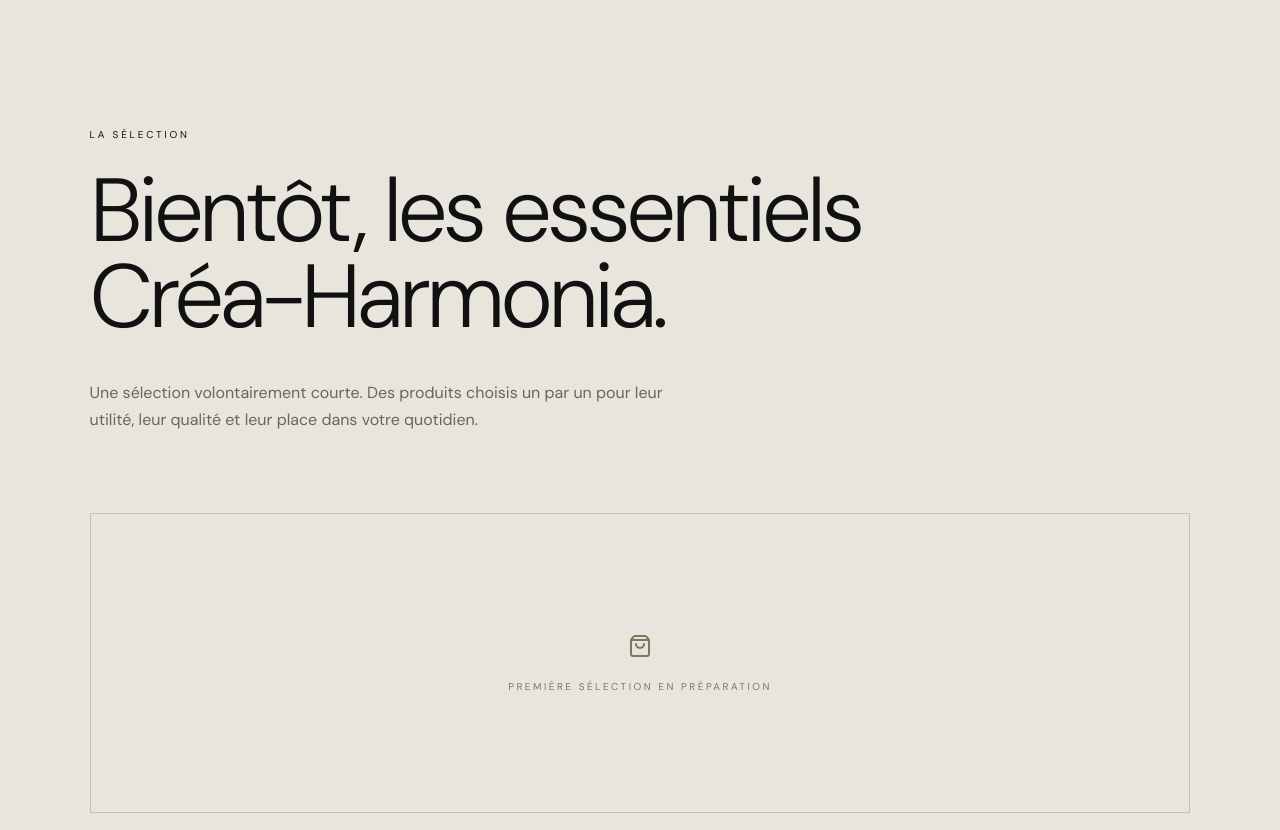
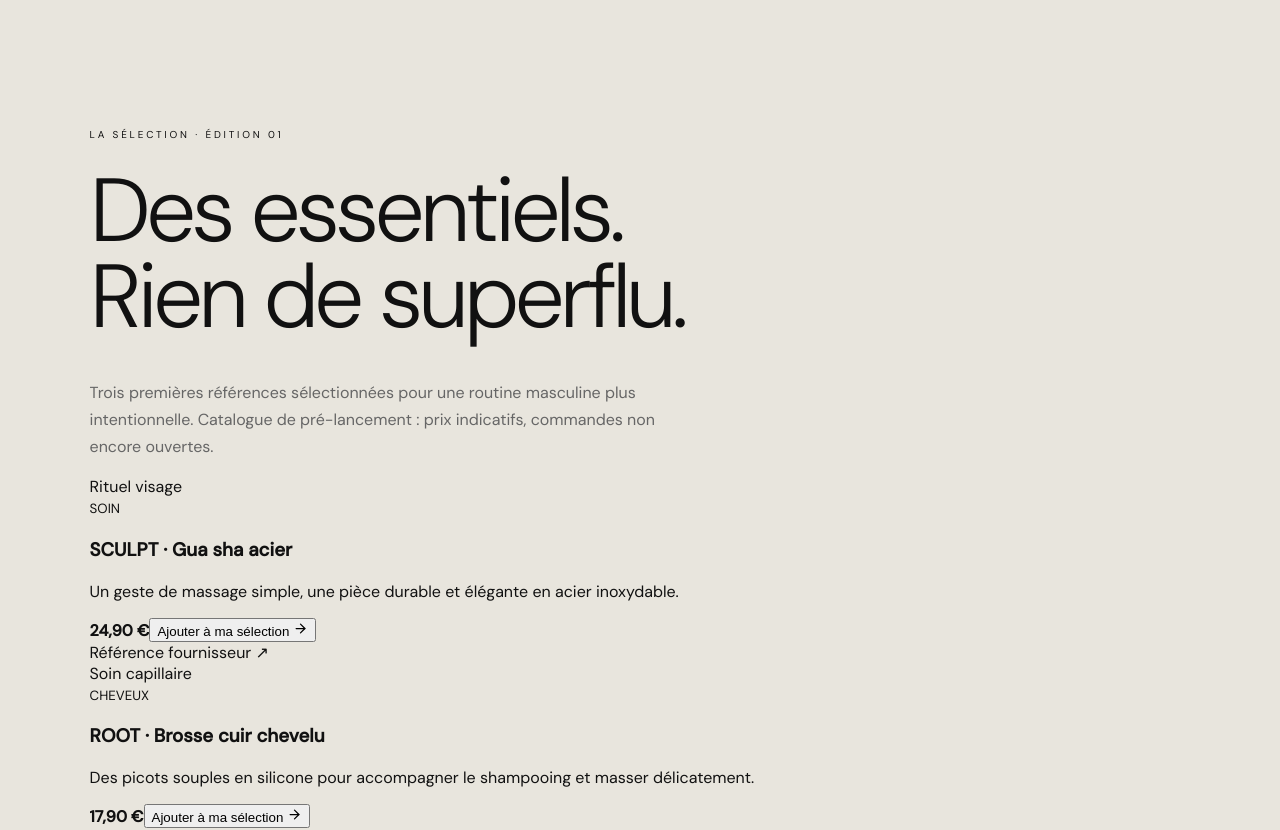
Before and after one commit to augustinteman/crea-harmonia, a React (Vite) app: page / in a window 1280 px wide. Shown: the part 5300-6130 px from the top of the page. Built offline with nearby package versions, Linux system fonts and the light colour scheme; a web font is replaced by a local one.

Commit message:
Add curated launch catalogue and selection drawer

```diff
--- a/src/main.jsx
+++ b/src/main.jsx
@@ -1,7 +1,11 @@
 import React,{useEffect,useState}from'react';import{createRoot}from'react-dom/client';import{ArrowRight,Menu,X,ShoppingBag,Sparkles}from'lucide-react';import'./style.css';
 const univers=[['01','Soin','Une sélection pensée pour prendre soin de soi avec simplicité et exigence.'],['02','Cheveux','Des essentiels choisis pour construire une routine nette, efficace et personnelle.'],['03','Barbe & Rasage','Précision, confort et caractère dans les gestes du quotidien.'],['04','Hygiène','Les fondamentaux, repensés comme un rituel de respect envers soi-même.'],['05','Silhouette & Posture','Des objets utiles au service d’une présence plus assurée.'],['06','Accessoires','Peu de choses. Les bonnes choses. Celles qui accompagnent vraiment.']];
-function App(){const[open,setOpen]=useState(false);useEffect(()=>{const o=new IntersectionObserver(e=>e.forEach(x=>x.isIntersecting&&x.target.classList.add('show')),{threshold:.12});document.querySelectorAll('.reveal').forEach(x=>o.observe(x));return()=>o.disconnect()},[]);return <main>
-<nav><a className="brand" href="#">CRÉA—HARMONIA</a><div className="desktop"><a href="#vision">Vision</a><a href="#univers">Univers</a><a href="#histoire">Le créateur</a><a href="#selection">Sélection</a></div><button className="icon" aria-label="Menu" onClick={()=>setOpen(!open)}>{open?<X/>:<Menu/>}</button></nav>
+const products=[
+{id:'sculpt',name:'SCULPT · Gua sha acier',category:'Soin',price:24.90,cost:'≈ 4–11 $ hors livraison',supplier:'https://www.aliexpress.com/item/1005007585877458.html',desc:'Un geste de massage simple, une pièce durable et élégante en acier inoxydable.',visual:'gua',badge:'Rituel visage'},
+{id:'root',name:'ROOT · Brosse cuir chevelu',category:'Cheveux',price:17.90,cost:'≈ 5 $ hors livraison',supplier:'https://www.aliexpress.com/item/1005012978595185.html',desc:'Des picots souples en silicone pour accompagner le shampooing et masser délicatement.',visual:'brush',badge:'Soin capillaire'},
+{id:'line',name:'LINE · Guide de barbe',category:'Barbe & Rasage',price:9.90,cost:'≈ 0,25 $ hors livraison',supplier:'https://www.aliexpress.com/item/1005005910046886.html',desc:'Un accessoire pratique pour dessiner des contours réguliers lors de l’entretien de la barbe.',visual:'comb',badge:'Précision'}];
+function App(){const[cart,setCart]=useState([]);const[showCart,setShowCart]=useState(false);const[open,setOpen]=useState(false);useEffect(()=>{const o=new IntersectionObserver(e=>e.forEach(x=>x.isIntersecting&&x.target.classList.add('show')),{threshold:.12});document.querySelectorAll('.reveal').forEach(x=>o.observe(x));return()=>o.disconnect()},[]);return <main>
+<nav><a className="brand" href="#">CRÉA—HARMONIA</a><div className="desktop"><a href="#vision">Vision</a><a href="#univers">Univers</a><a href="#histoire">Le créateur</a><a href="#selection">Sélection</a></div><button className="cart-trigger" onClick={()=>setShowCart(true)} aria-label="Voir le panier"><ShoppingBag size={18}/><span>{cart.length}</span></button><button className="icon" aria-label="Menu" onClick={()=>setOpen(!open)}>{open?<X/>:<Menu/>}</button></nav>
 {open&&<div className="mobile"><a onClick={()=>setOpen(false)} href="#vision">Vision</a><a onClick={()=>setOpen(false)} href="#univers">Univers</a><a onClick={()=>setOpen(false)} href="#histoire">Le créateur</a><a onClick={()=>setOpen(false)} href="#selection">Sélection</a></div>}
 <section className="hero"><div className="eyebrow">CRÉA-HARMONIA · PARIS / BELGIQUE</div><h1>L’art de<br/><em>devenir soi-même.</em></h1><p>Nous ne cherchons pas la perfection. Nous cherchons l’harmonie entre ce que l’on est, ce que l’on montre et ce que l’on choisit de devenir.</p><a className="cta" href="#vision">Découvrir la vision <ArrowRight size={17}/></a><div className="orb"/><span className="scroll">DÉCOUVRIR ↓</span></section>
 <section id="vision" className="statement reveal"><span className="kicker">NOTRE VISION</span><h2>Prendre soin de soi<br/>n’est pas superficiel.</h2><p>C’est une manière de reprendre le contrôle. De construire sa confiance. D’affiner son style. Créa-Harmonia sélectionne des essentiels qui ont une raison d’être — pour accompagner une transformation qui commence à l’extérieur et se poursuit bien au-delà.</p></section>
@@ -9,7 +13,7 @@ function App(){const[open,setOpen]=useState(false);useEffect(()=>{const o=new In
 <section id="univers" className="univers"><div className="sectionhead reveal"><span className="kicker">LES UNIVERS</span><h2>Les détails façonnent<br/>l’ensemble.</h2></div><div className="universegrid">{univers.map(([n,t,d])=><article className="reveal" key={t}><span>{n}</span><div><h3>{t}</h3><p>{d}</p></div><ArrowRight/></article>)}</div></section>
 <section className="darkquote"><Sparkles size={25}/><blockquote>« Le glow-up le plus important n’est pas celui que les autres remarquent. C’est celui qui change la façon dont tu te regardes. »</blockquote></section>
 <section id="histoire" className="story"><div className="storytitle reveal"><span className="kicker">L’HISTOIRE</span><h2>Pourquoi<br/>Créa-Harmonia.</h2></div><div className="storytext reveal"><p className="lead">Créa-Harmonia est né d’une expérience personnelle : celle de comprendre très tôt à quel point le regard des autres peut influencer le regard que l’on porte sur soi.</p><p>Le rejet, les complexes et l’envie de changer peuvent enfermer. Ils peuvent aussi devenir un point de départ. J’ai commencé à chercher comment progresser : prendre davantage soin de moi, travailler mon apparence, mon physique, mon style — mais aussi développer ma créativité, apprendre, jouer du piano, peindre et construire.</p><p>Avec le temps, une idée s’est imposée : s’améliorer ne devrait pas signifier devenir quelqu’un d’autre. Il s’agit de faire émerger une version de soi dans laquelle on se reconnaît davantage.</p><p className="signature">— Le créateur de Créa-Harmonia</p></div></section>
-<section id="selection" className="selection"><div className="sectionhead reveal"><span className="kicker">LA SÉLECTION</span><h2>Bientôt, les essentiels<br/>Créa-Harmonia.</h2><p>Une sélection volontairement courte. Des produits choisis un par un pour leur utilité, leur qualité et leur place dans votre quotidien.</p></div><div className="coming reveal"><ShoppingBag/><span>PREMIÈRE SÉLECTION EN PRÉPARATION</span></div></section>
+<section id="selection" className="selection"><div className="sectionhead reveal"><span className="kicker">LA SÉLECTION · ÉDITION 01</span><h2>Des essentiels.<br/>Rien de superflu.</h2><p>Trois premières références sélectionnées pour une routine masculine plus intentionnelle. Catalogue de pré-lancement : prix indicatifs, commandes non encore ouvertes.</p></div><div className="productgrid">{products.map(p=><article className="productcard reveal" key={p.id}><div className={'productvisual '+p.visual}><span className="producttag">{p.badge}</span><div className="object"><i/></div></div><div className="productinfo"><small>{p.category.toUpperCase()}</small><h3>{p.name}</h3><p>{p.desc}</p><div className="productbottom"><strong>{p.price.toFixed(2).replace('.',',')} €</strong><button onClick={()=>setCart(v=>[...v,p])}>Ajouter à ma sélection <ArrowRight size={15}/></button></div><a className="supplier" href={p.supplier} target="_blank" rel="noopener noreferrer">Référence fournisseur ↗</a></div></article>)}</div><p className="prelaunch">Les visuels sont des illustrations stylisées, non des photographies contractuelles. Nous vérifions actuellement les échantillons, la conformité et les délais de livraison avant l’ouverture des commandes.</p></section>
 <section className="final"><span>CRÉA—HARMONIA</span><h2>Ne deviens pas quelqu’un d’autre.<br/><em>Deviens davantage toi.</em></h2><a href="#vision">Notre philosophie <ArrowRight size={16}/></a></section>
 <footer><div className="brand">CRÉA—HARMONIA</div><p>L’art de devenir soi-même.</p><div><a href="#">Instagram</a><a href="#">TikTok</a><a href="#">Contact</a></div><small>© 2026 CRÉA-HARMONIA</small></footer>
-</main>}createRoot(document.getElementById('root')).render(<App/>);
+{showCart&&<div className="cartshade" onClick={()=>setShowCart(false)}><aside className="cartpanel" onClick={e=>e.stopPropagation()}><div className="carthead"><h3>Ma sélection ({cart.length})</h3><button onClick={()=>setShowCart(false)}><X/></button></div>{cart.length===0?<p>Aucun essentiel sélectionné.</p>:<><div className="cartlines">{cart.map((p,i)=><div key={i}><span>{p.name}</span><strong>{p.price.toFixed(2).replace('.',',')} €</strong><button onClick={()=>setCart(v=>v.filter((_,j)=>j!==i))}>Retirer</button></div>)}</div><div className="carttotal"><span>Total indicatif</span><strong>{cart.reduce((s,p)=>s+p.price,0).toFixed(2).replace('.',',')} €</strong></div><p className="cartnote">Boutique en préparation : le paiement et la commande ne sont pas encore activés.</p></>}</aside></div>}</main>}createRoot(document.getElementById('root')).render(<App/>);
```
